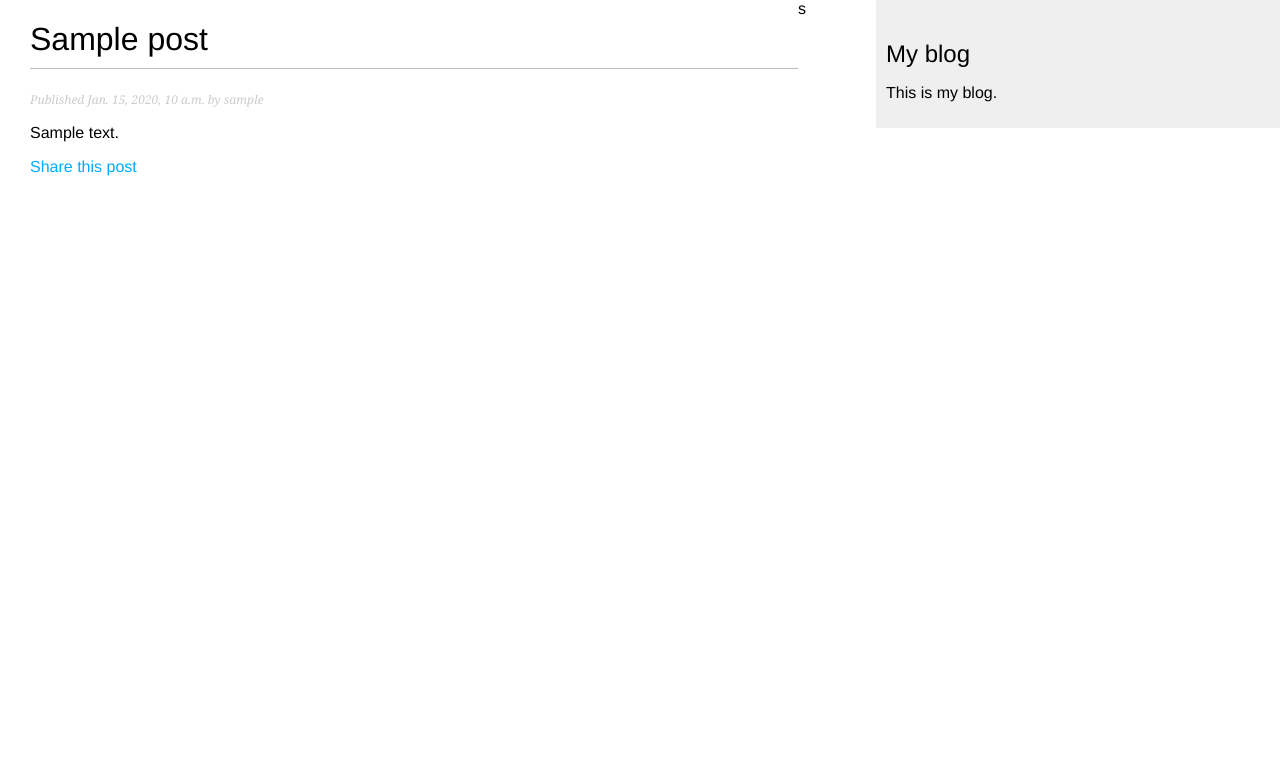
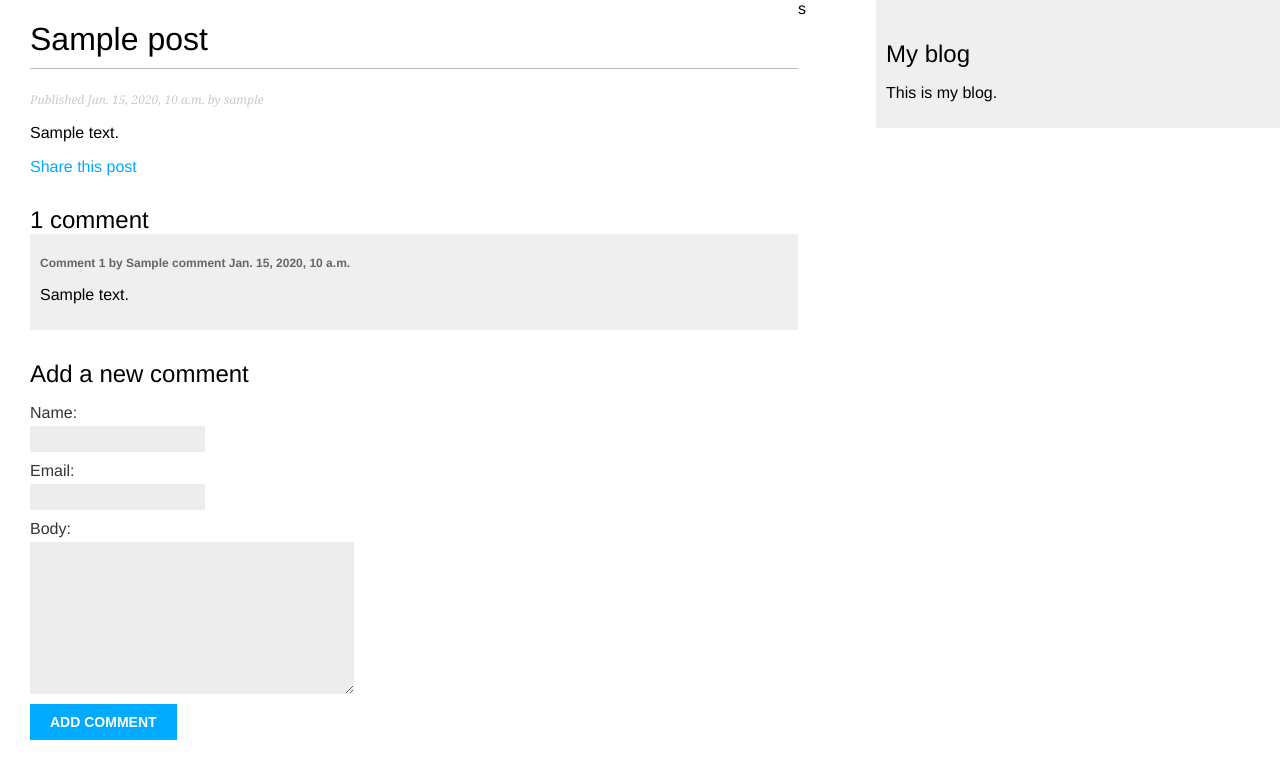
Before and after one commit to CristiArde/DjangoPlayground, a Django app: a page that uses simpleBlog/blog/templates/blog/post/detail.html in a window 1280 px wide. Shown: the top 779 px of the page. Run offline with Django 3.2, Linux system fonts and the light colour scheme; tables that the repository leaves empty hold one stand-in row (values such as "Sample post").

Commit message:
adding comments form logic for post_details page

```diff
--- a/simpleBlog/blog/forms.py
+++ b/simpleBlog/blog/forms.py
@@ -1,4 +1,5 @@
 from django import forms
+from .models import Comment
 
 
 class EmailPostForm(forms.Form):
@@ -6,3 +7,9 @@ class EmailPostForm(forms.Form):
     email = forms.EmailField()
     to = forms.EmailField()
     comments = forms.CharField(required=False, widget=forms.Textarea)
+
+
+class CommentForm(forms.ModelForm):
+    class Meta:
+        model = Comment
+        fields = ('name', 'email', 'body')
--- a/simpleBlog/blog/templates/blog/post/detail.html
+++ b/simpleBlog/blog/templates/blog/post/detail.html
@@ -10,4 +10,36 @@
 <p>
     <a href="{% url "blog:post_share" post.id %}"> Share this post </a>
 </p>
+
+
+{% with comments.count as total_comments %}
+<h2>
+    {{ total_comments }} comment{{ total_comments|pluralize }}
+</h2>
+{% endwith %}
+
+
+{% for comment in comments %}
+<div class="comment">
+    <p class="info">
+        Comment {{ forloop.counter }} by {{ comment.name }}
+        {{ comment.created }}
+    </p>
+    {{ comment.body|linebreaks }}
+</div>
+{% empty %}
+<p>There are no comments yet.</p>
+{% endfor %}
+
+{% if new_comment %}
+<h2>Your comment has been added.</h2>
+{% else %}
+<h2>Add a new comment</h2>
+<form method="post">
+    {{ comment_form.as_p }}
+    {% csrf_token %}
+    <p><input type="submit" value="Add comment"></p>
+</form>
+{% endif %}
+
 {% endblock %}
--- a/simpleBlog/blog/views.py
+++ b/simpleBlog/blog/views.py
@@ -3,7 +3,7 @@ from django.shortcuts import render, get_object_or_404
 from .models import Post
 from django.core.paginator import Paginator, EmptyPage, PageNotAnInteger
 from django.views.generic import ListView
-from .forms import EmailPostForm
+from .forms import EmailPostForm, CommentForm
 
 
 class PostListView(ListView):
@@ -19,8 +19,26 @@ def post_detail(request, year, month, day, post):
                              publish__year=year,
                              publish__month=month,
                              publish__day=day)
+    # List of active comments for this post
+    comments = post.comments.filter(active=True)
+    new_comment = None
 
-    return render(request, 'blog/post/detail.html', {'post': post})
+    if request.method == 'POST':
+        # A comment was posted
+        comment_form = CommentForm(data=request.POST)
+        if comment_form.is_valid():
+            # Create Comment object but don't save to database yet
+            new_comment = comment_form.save(commit=False)
+            # Assign the current post to the comment
+            new_comment.post = post
+            # Save the comment to the database
+            new_comment.save()
+    else:
+        comment_form = CommentForm()
+
+    return render(request, 'blog/post/detail.html', {'post': post, 'comments': comments,
+                                                     'new_comment': new_comment,
+                                                     'comment_form': comment_form})
 
 
 def post_share(request, post_id):
```
